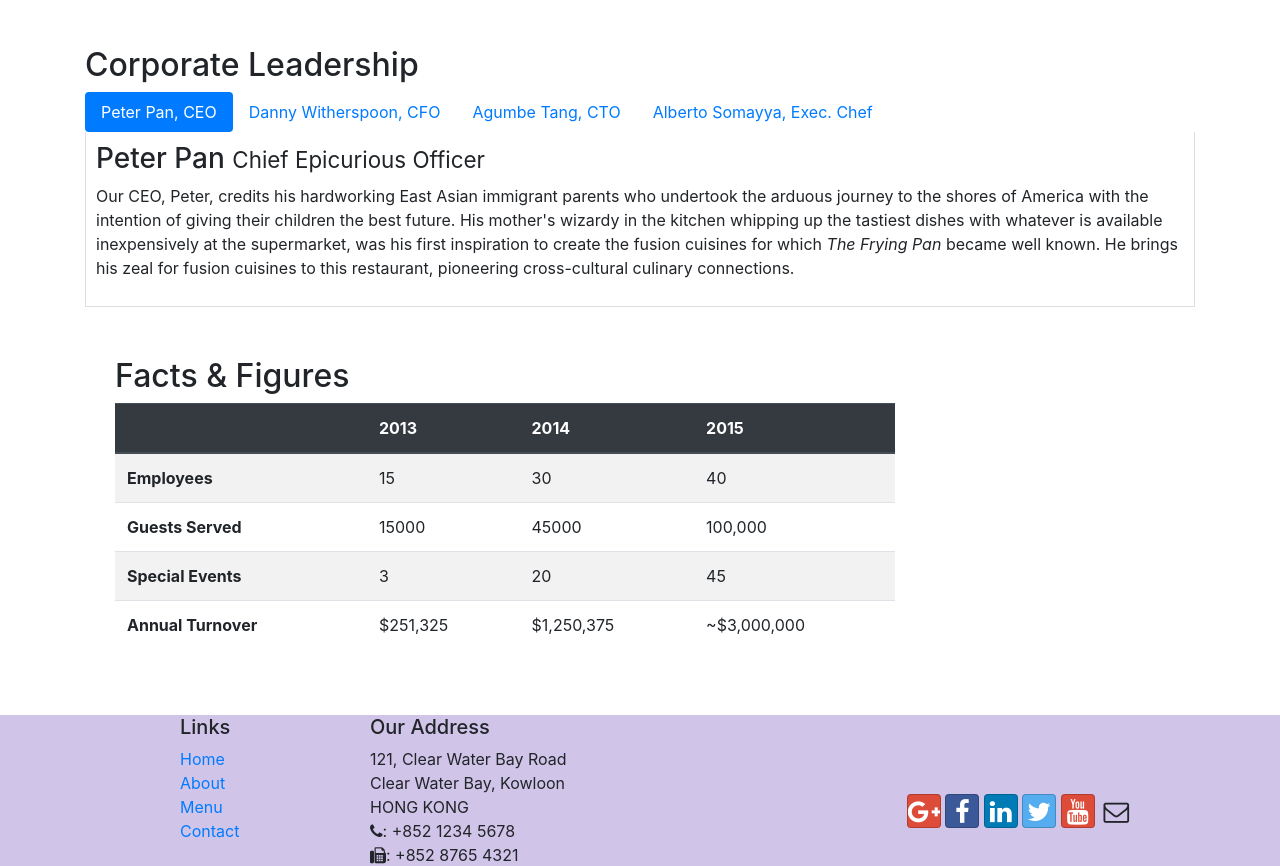
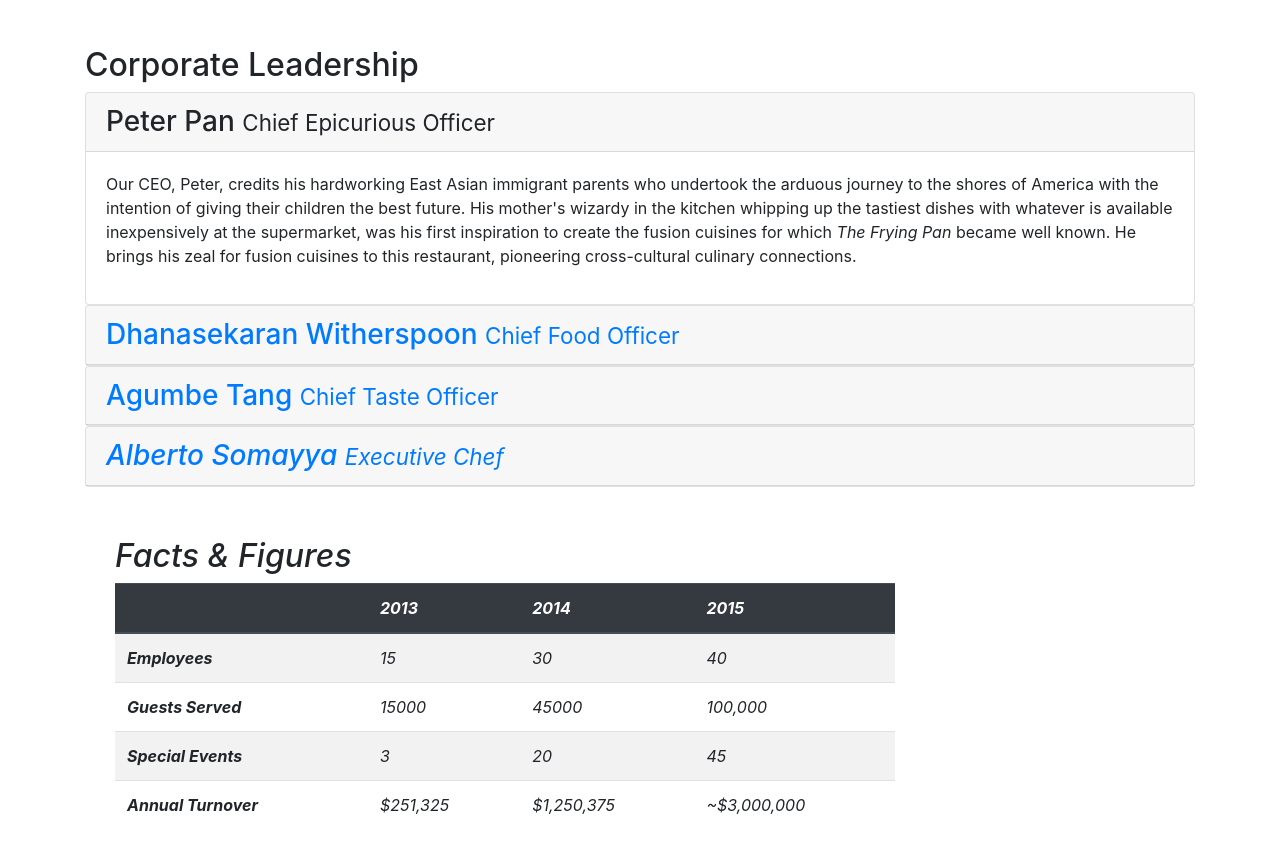
Before and after one commit to gowthamsjp/Learning_Bootstrap, a website: page conFusion/aboutus.html in a window 1280 px wide. Shown: the part 993-1859 px from the top of the page. Drawn offline with nearby package versions, Linux system fonts and the light colour scheme.

Commit message:
accordion

```diff
--- a/conFusion/aboutus.html
+++ b/conFusion/aboutus.html
@@ -107,54 +107,72 @@
         <div>
             <div>
                 <h2>Corporate Leadership</h2>
-                <ul class="nav nav-pills">
-                    <li class="nav-item">
-                      <a class="nav-link active" href="#peter"
-                        role="tab" data-toggle="tab">Peter Pan, CEO</a>
-                    </li>
-                    <li class="nav-item">
-                      <a class="nav-link" href="#danny" role="tab"
-                        data-toggle="tab">Danny Witherspoon, CFO</a>
-                    </li>
-                    <li class="nav-item">
-                      <a class="nav-link" href="#agumbe"role="tab"
-                        data-toggle="tab">Agumbe Tang, CTO</a>
-                    </li>
-                    <li class="nav-item">
-                      <a class="nav-link" href="#alberto" role="tab"
-                        data-toggle="tab">Alberto Somayya, Exec. Chef</a>
-                    </li>
-                </ul>
 
-                <div class="tab-content">
-                <div role="tabpanel" class="tab-pane fade show active" id="peter">
-                <h3>Peter Pan <small>Chief Epicurious Officer</small></h3>
-                <div class="d-none d-sm-block">
-                <p>Our CEO, Peter, credits his hardworking East Asian immigrant parents who undertook the arduous journey to the shores of America with the intention of giving their children the best future. His mother's wizardy in the kitchen whipping up the tastiest dishes with whatever is available inexpensively at the supermarket, was his first inspiration to create the fusion cuisines for which <em>The Frying Pan</em> became well known. He brings his zeal for fusion cuisines to this restaurant, pioneering cross-cultural culinary connections.</p>
+
+            <div id="accordion">
+
+                <div class="card">
+                    <div class="card-header" role="tab" id="peterhead">
+                    <h3 class="mb-0">
+                        <a data-toggle="collapse" data-target="#peter">
+                        Peter Pan <small>Chief Epicurious Officer</small>
+                        </a>
+                    </h3>
+                    </div>
+                    <div class="collapse show" id="peter" data-parent="#accordion">
+                        <div class="card-body">
+                            <p class="d-none d-sm-block">Our CEO, Peter, credits his hardworking East Asian immigrant parents who undertook the arduous journey to the shores of America with the intention of giving their children the best future. His mother's wizardy in the kitchen whipping up the tastiest dishes with whatever is available inexpensively at the supermarket, was his first inspiration to create the fusion cuisines for which <em>The Frying Pan</em> became well known. He brings his zeal for fusion cuisines to this restaurant, pioneering cross-cultural culinary connections.</p>
+                        </div>
+                    </div>
                 </div>
-                </div>
-                <div role="tabpanel" class="tab-pane fade show" id="danny">
-                <h3>Dhanasekaran Witherspoon <small>Chief Food Officer</small></h3>
-                <div class="d-none d-sm-block">
-                <p>Our CFO, Danny, as he is affectionately referred to by his colleagues, comes from a long established family tradition in farming and produce. His experiences growing up on a farm in the Australian outback gave him great appreciation for varieties of food sources. As he puts it in his own words, <em>Everything that runs, wins, and everything that stays, pays!</em></p>
-                </div>
-                </div>
-                <div role="tabpanel" class="tab-pane fade show" id="agumbe">
-                <h3>Agumbe Tang <small>Chief Taste Officer</small></h3>
-                <div class="d-none d-sm-block">
-                <p>Blessed with the most discerning gustatory sense, Agumbe, our CTO, personally ensures that every dish that we serve meets his exacting tastes. Our chefs dread the tongue lashing that ensues if their dish does not meet his exacting standards. He lives by his motto, <em>You click only if you survive my lick.</em></p>
-                </div>
-                </div>
-                <div role="tabpanel" class="tab-pane fade show" id="alberto">
-                <h3>Alberto Somayya <small>Executive Chef</small></h3>
-                <div class="d-none d-sm-block">
-                <p>Award winning three-star Michelin chef with wide International experience having worked closely with whos-who in the culinary world, he specializes in creating mouthwatering Indo-Italian fusion experiences. He says, <em>Put together the cuisines from the two craziest cultures, and you get a winning hit! Amma Mia!</em></p>
-                </div>
+
+                <div class="card">
+                    <div class="card-header" role="tab" id="dannyhead">
+                    <h3 class="mb-0">
+                        <a class="collapsed" data-toggle="collapse" data-target="#danny">
+                        Dhanasekaran Witherspoon <small>Chief Food Officer</small>
+                        </a>
+                    </h3>
+                    </div>
+                    <div class="collapse" id="danny" data-parent="#accordion">
+                    <div class="card-body">
+                        <p class="d-none d-sm-block">Our CFO, Danny, as he is affectionately referred to by his colleagues, comes from a long established family tradition in farming and produce. His experiences growing up on a farm in the Australian outback gave him great appreciation for varieties of food sources. As he puts it in his own words, <em>Everything that runs, wins, and everything that stays, pays!</em></p>
+                    </div>
+                    </div>
                 </div>
 
 
+                <div class="card">
+                    <div class="card-header" role="tab" id="agumbehead">
+                    <h3 class="mb-0">
+                        <a class="collapsed" data-toggle="collapse" data-target="#agumbe">
+                        Agumbe Tang <small>Chief Taste Officer</small>
+                        </a>
+                    </h3>
+                    </div>
+                    <div class="collapse" id="agumbe" data-parent="#accordion">
+                    <div class="card-body">
+                        <p class="d-none d-sm-block">Blessed with the most discerning gustatory sense, Agumbe, our CTO, personally ensures that every dish that we serve meets his exacting tastes. Our chefs dread the tongue lashing that ensues if their dish does not meet his exacting standards. He lives by his motto, <em>You click only if you survive my lick.</p>
+                    </div>
+                     </div>
                 </div>
 
+                <div class="card">
+                    <div class="card-header" role="tab" id="albertohead">
+                        <h3 class="mb-0">
+                            <a class="collapsed" data-toggle="collapse" data-target="#alberto">
+                                Alberto Somayya <small>Executive Chef</small>
+                            </a>
+                        </h3>
+                    </div>
+                    <div class="collapse" id="alberto" data-parent="#accordion">
+                        <div class="card-body">
+                            <p class="d-none d-sm-block">Award winning three-star Michelin chef with wide International experience having worked closely with whos-who in the culinary world, he specializes in creating mouthwatering Indo-Italian fusion experiences. He says, <em>Put together the cuisines from the two craziest cultures, and you get a winning hit! Amma Mia!</em></p>
+                        </div>
+                    </div>
+                </div>
+
+            </div>
             </div>
             <div class="row row-content">
                 <div class="col-12 col-sm-9">
```
